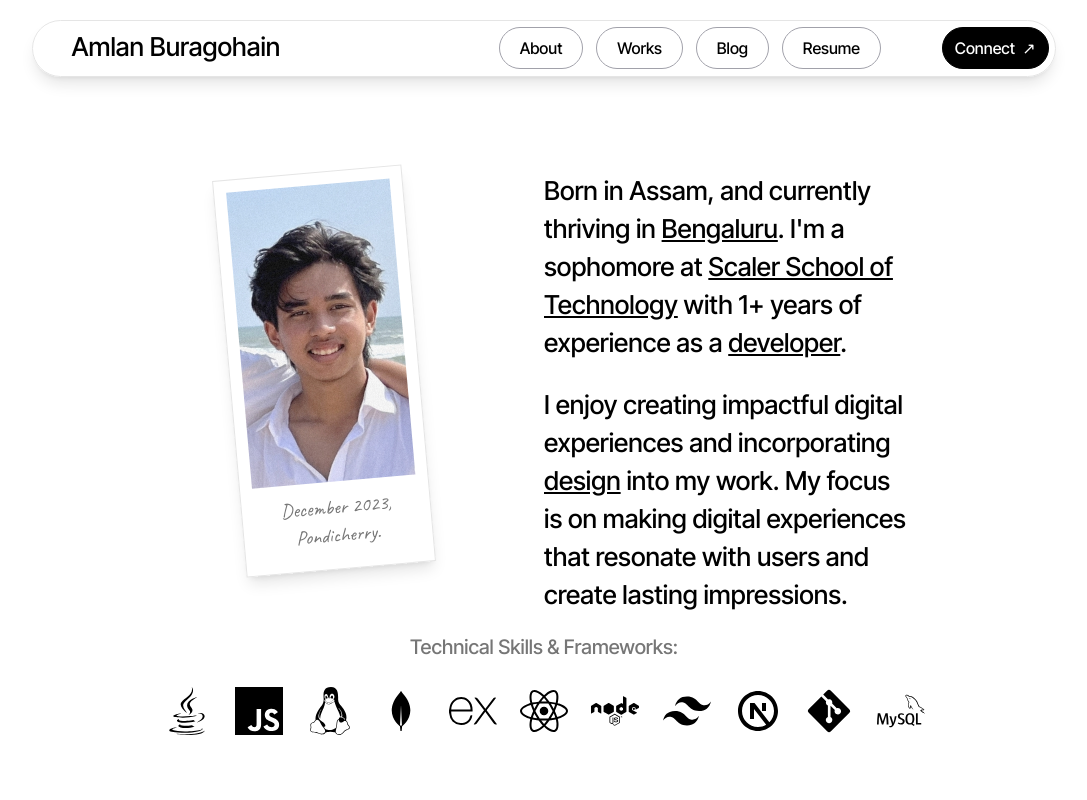
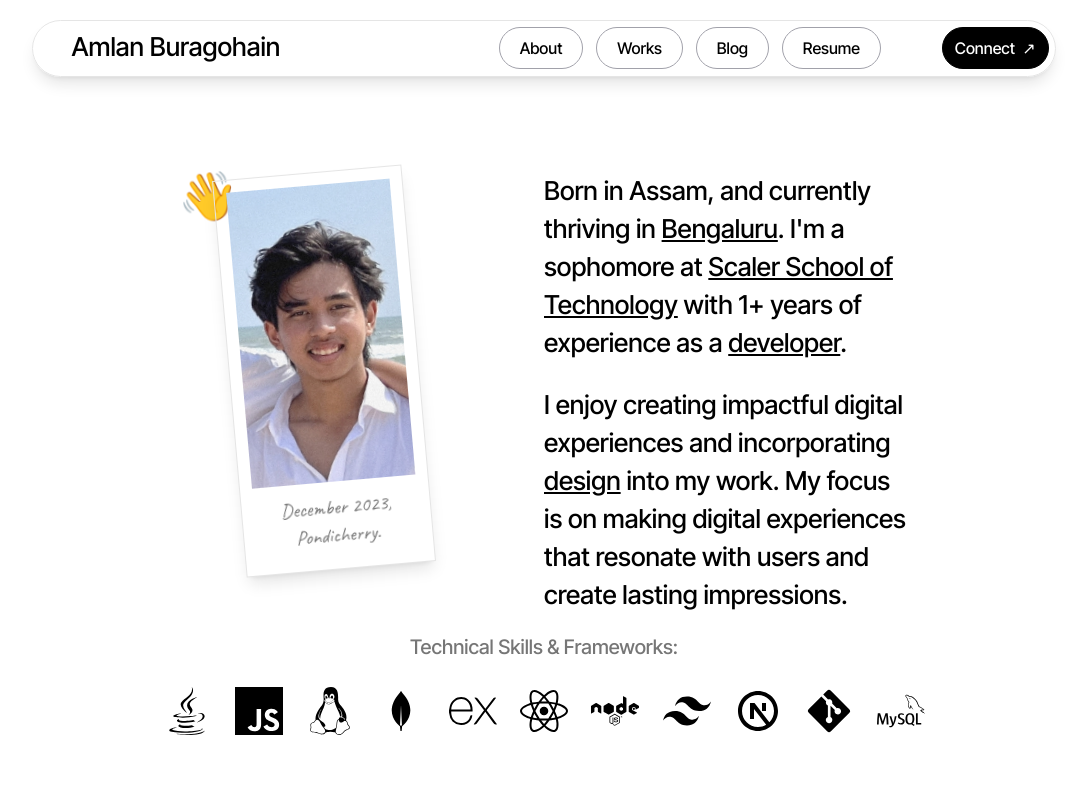
Before and after one commit to amlanxbghn/amlantech, a React (Vite) app: page / in a window 1280 px wide. Shown: the top 800 px of the page, without its empty margins (96-1183 px from the left). Built offline with nearby package versions, Linux system fonts and the light colour scheme.

Commit message:
Waving Hand

```diff
--- a/src/App.jsx
+++ b/src/App.jsx
@@ -1,6 +1,6 @@
 import React from 'react';
 import Home from './components/Home';
-import About from './components/About';
+import About from './components/About/About';
 import Works from './components/Works';
 import Connect from './components/Connect';
 import Navbar from './components/Navbar/Navbar';
--- /dev/null
+++ b/src/components/About/About.css
@@ -0,0 +1,46 @@
+.emoji {
+    animation: waving-hand 2.5s infinite;
+    transform-origin: 70% 70%;
+    transition: all ease 0.4s;
+}
+
+.emoji:hover {
+    font-size: 3.5rem;
+    transition: all ease 0.4s;
+
+}
+
+
+@keyframes waving-hand {
+    0% {
+        transform: rotate(0deg);
+    }
+
+    10% {
+        transform: rotate(14deg);
+    }
+
+    20% {
+        transform: rotate(-8deg);
+    }
+
+    30% {
+        transform: rotate(14deg);
+    }
+
+    40% {
+        transform: rotate(-4.0deg);
+    }
+
+    50% {
+        transform: rotate(10deg);
+    }
+
+    60% {
+        transform: rotate(0deg);
+    }
+
+    100% {
+        transform: rotate(0deg);
+    }
+}
--- a/src/components/About.jsx
+++ b/src/components/About/About.jsx
@@ -3,7 +3,8 @@ import { BiLogoMongodb } from 'react-icons/bi';
 import { FaGitAlt, FaHtml5, FaJava, FaLinux, FaNode, FaReact } from 'react-icons/fa';
 import { RiNextjsLine } from 'react-icons/ri';
 import { SiExpress, SiJavascript, SiMysql, SiSpringboot, SiTailwindcss } from 'react-icons/si';
-import myImage from '../assets/profilepic.jpg';
+import myImage from '../../assets/profilepic.jpg';
+import './About.css';
 
 const About = () => {
   return (
@@ -12,6 +13,7 @@ const About = () => {
         <div className="flex w-[75%] justify-between">
 
           <div className="w-[40%]">
+          <div className="emoji absolute text-5xl">&#128075;</div>
             <div className="h-[90%] w-[65%] mx-auto transform border border-[#E5E5E5] shadow-lg" style={{ transform: "rotate(-5deg)" }}>
                 <div className="m-3 h-[75%] bg-zinc-600">
                     <img src={myImage} alt="description" className="h-full w-full object-cover" />
```
